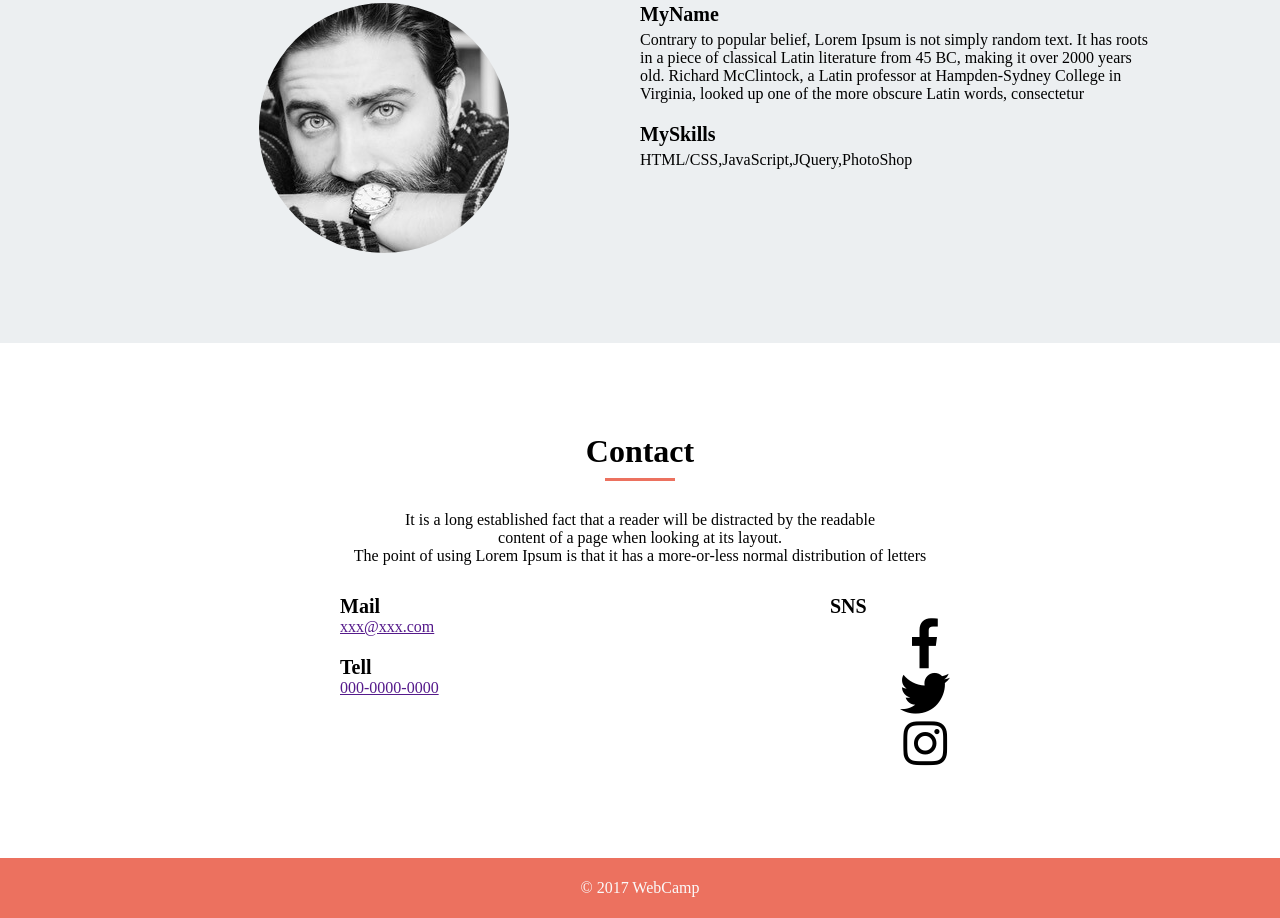
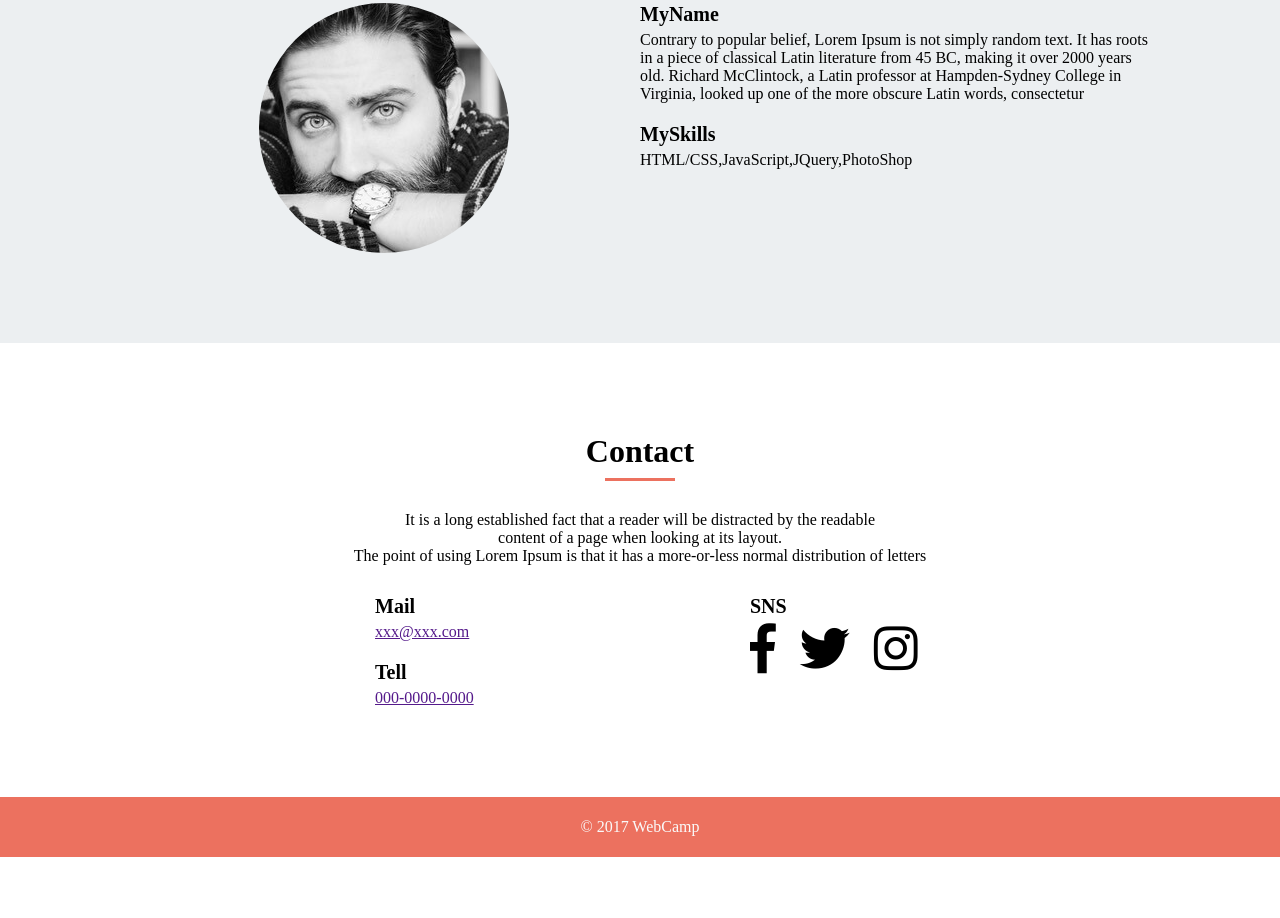
Before and after one commit to n-path/test2, a plain HTML site: page index.html in a window 1280 px wide. Shown: the part 2392-3310 px from the top of the page. After the commit the page ends 3249 px from the top, so only its background shows below. Drawn offline with Linux system fonts and the light colour scheme.

Commit message:
SNSアイコン等

```diff
--- a/style.css
+++ b/style.css
@@ -246,21 +246,28 @@ header{
 	margin: 0 auto;
 }
 .left-contact-content{
-	width: 200px;
+	width: 130px;
     margin: 0 auto;
 }
-.c-content-title1,.c-content-title3{
+.c-content-title1,.c-content-title2,.c-content-title3{
 	font-size: 20px;
+	margin-bottom: 5px;
 }
 .c-content-title2{
-	font-size: 20px;
 	margin-top: 20px;
 }
 .right-contact-content{
-	width: 190px;
+	width: 180px;
 	margin: 0 auto;
+}
+.right-contact-content .fab{
+	display: inline-block;
 	font-size: 50px;
 	margin-right: 20px;
+}
+.right-contact-content .fab:last-child{
+	display: inline-block;
+	margin-right: 0;
 }
 footer{
 	width: 100%;
@@ -279,6 +286,7 @@ footer{
 	}
 	.hako{
 		width: 90%;
+		padding: 0 5%;
 	}
 	/* ヘッダー */
 	.logo{
@@ -337,6 +345,9 @@ footer{
 	.c-content-title3{
 		margin-top: 20px;
 	}
+	.right-contact-content .fab{
+	margin-right: 8px;
+	}
 	/* ハンバーガーメニュー*/
 	.menu-box{
 		float: right;
```
